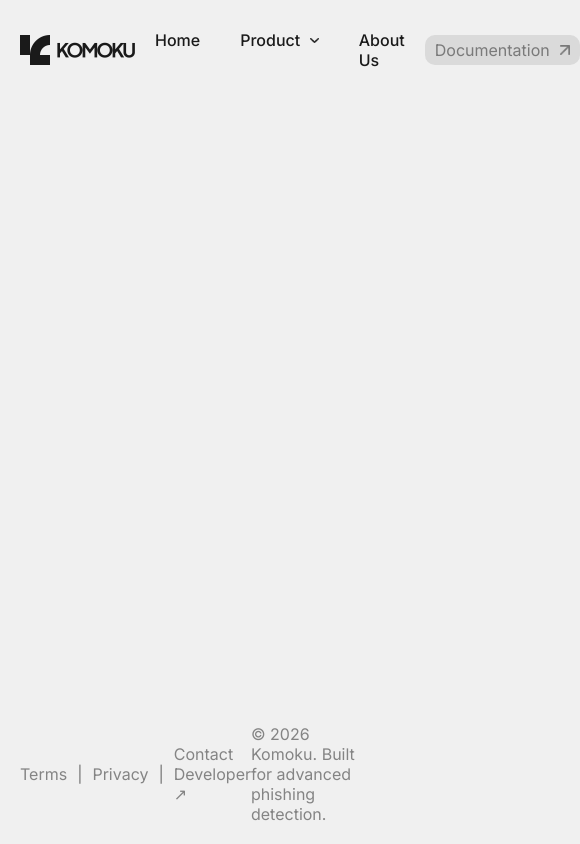
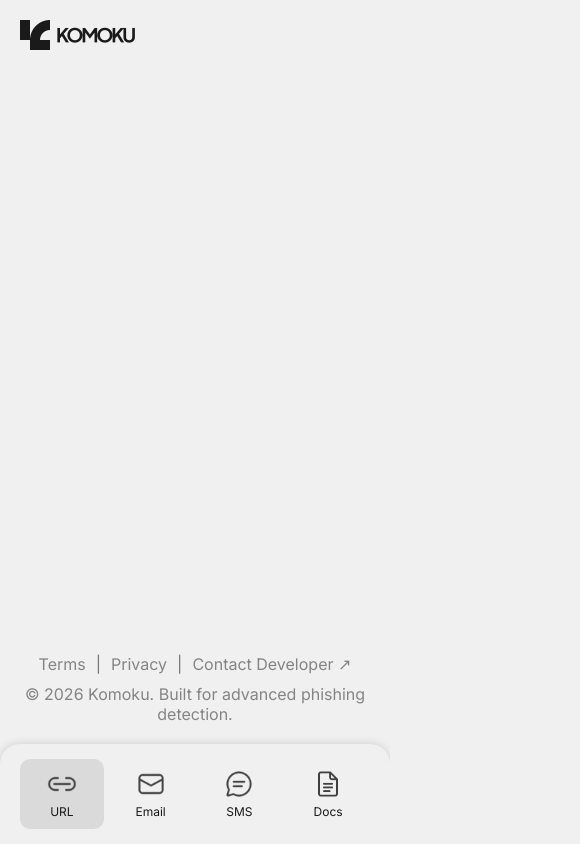
Before and after one commit to daffalde/komokuv2, a Next.js app: page / in a window 390 px wide. Shown: the whole page, 580 px wide, since content can reach past the window. Built offline with nearby package versions, Linux system fonts and the light colour scheme.

Commit message:
responsive fase pertama

```diff
--- a/app/globals.css
+++ b/app/globals.css
@@ -28,7 +28,7 @@ h3 {
 }
 body {
   width: 100%;
-  min-height: 100vh;
+  min-height: 100dvh;
   height: fit-content;
   background-color: var(--primary-color);
   display: flex;
@@ -39,7 +39,7 @@ body {
 .container {
   max-width: 1440px;
   width: 100%;
-  min-height: 100vh;
+  min-height: 100dvh;
   height: fit-content;
   display: flex;
   flex-direction: column;
--- a/app/page.module.css
+++ b/app/page.module.css
@@ -154,3 +154,67 @@
     opacity: 0;
   }
 }
+
+/* bottom navigation bar ____________________ */
+.bottom_nav_bar {
+  box-shadow: 0px 0px 10px 0px rgba(0, 0, 0, 0.15);
+  position: absolute;
+  z-index: 10;
+  bottom: 0;
+  left: 0;
+  width: 100%;
+  height: 100px;
+  background-color: var(--primary-color);
+  border-radius: 20px 20px 0 0;
+  padding: 20px;
+}
+.bottom_nav_bar ul {
+  list-style: none;
+  display: flex;
+  width: 100%;
+  height: 100%;
+  justify-content: space-between;
+  align-items: center;
+  gap: 5px;
+}
+.bottom_nav_bar ul li {
+  width: 100%;
+}
+.bottom_nav_bar ul li a {
+  display: flex;
+  flex-direction: column;
+  justify-content: center;
+  align-items: center;
+  font-size: 12px;
+  width: 100%;
+  height: 100%;
+  color: var(--secondary-color);
+  text-decoration: none;
+  gap: 5px;
+  opacity: 1;
+  padding: 10px 15px;
+  border-radius: 10px;
+}
+.bnb_on {
+  background-color: var(--secondary-10-color);
+}
+
+/* mobile_______________________ */
+@media (max-width: 850px) {
+  .footer {
+    flex-direction: column;
+    gap: 10px;
+    text-align: center;
+  }
+}
+@media (max-width: 650px) {
+  .navbar_menu {
+    display: none;
+  }
+  .documentation_button {
+    display: none;
+  }
+  .footer {
+    margin-bottom: 100px;
+  }
+}
--- a/app/page.tsx
+++ b/app/page.tsx
@@ -134,6 +134,65 @@ export default function Home() {
         </ul>
         <p>© 2026 Komoku. Built for advanced phishing detection.</p>
       </div>
+
+      {/* responsive */}
+      <div className={styles.bottom_nav_bar}>
+        <ul>
+          <li>
+            <Link
+              className={product === "url" || !product ? styles.bnb_on : ""}
+              href={"/?product=url"}
+            >
+              <Image
+                src={"/product-url.webp"}
+                alt="product url icon"
+                width={30}
+                height={30}
+              />
+              URL
+            </Link>
+          </li>
+          <li>
+            <Link
+              className={product === "email" ? styles.bnb_on : ""}
+              href={"/?product=email"}
+            >
+              <Image
+                src={"/product-mail.webp"}
+                alt="product mail icon"
+                width={30}
+                height={30}
+              />
+              Email
+            </Link>
+          </li>
+          <li>
+            <Link
+              className={product === "sms" ? styles.bnb_on : ""}
+              href={"/?product=sms"}
+            >
+              <Image
+                src={"/product-sms.webp"}
+                alt="product sms icon"
+                width={30}
+                height={30}
+              />
+              SMS
+            </Link>
+          </li>
+          <li>
+            <Link href={"https://github.com/daffalde/komokuv2"}>
+              <Image
+                src={"/product-docs.webp"}
+                alt="product sms icon"
+                width={30}
+                height={30}
+              />
+              Docs
+            </Link>
+          </li>
+        </ul>
+      </div>
     </div>
   );
 }
```
Also changed, not shown: public/docs.webp (added), public/product-docs.webp (added).
